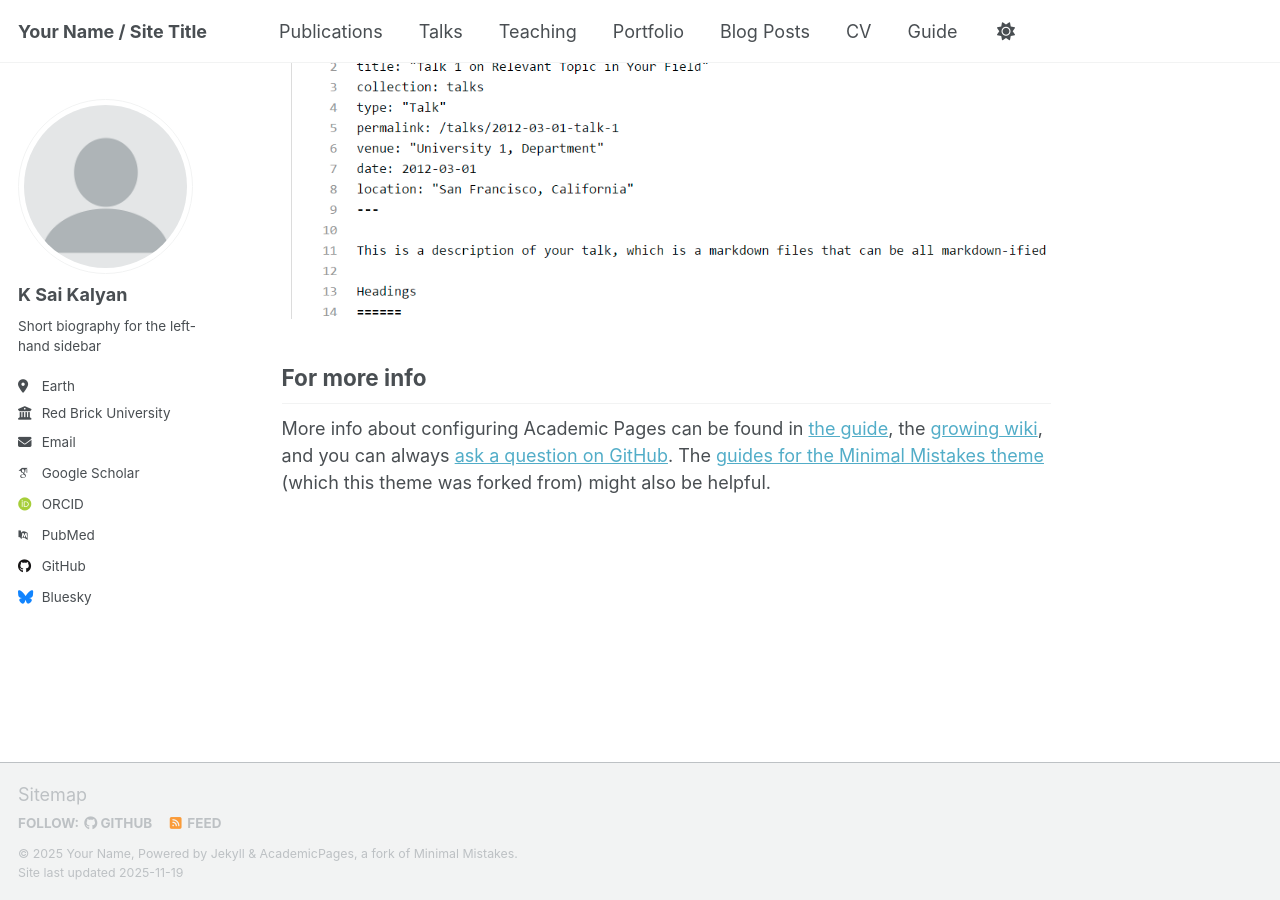
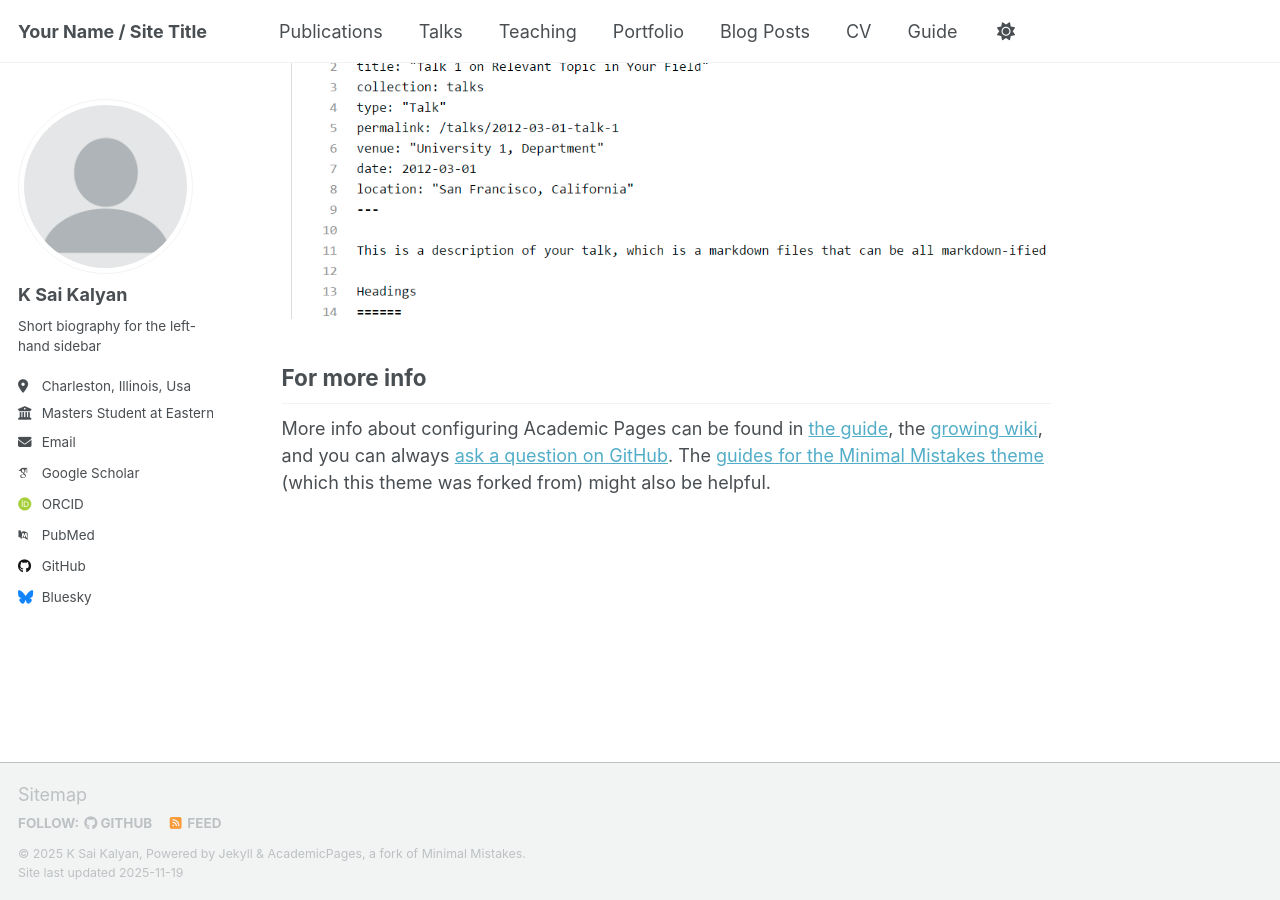
Before and after one commit to KSaiKalyan26/ksaikalyan26.github.io, a Jekyll site: the page built from _pages/about.md, in a window 1280 px wide and 900 px high, scrolled down 2880 px. Built offline with Jekyll 4.4.1, drawn with Linux system fonts in a browser that asks for light colours; some web fonts are replaced; a script that is not in the unit is left out.

Commit message:
Update _config.yml

```diff
--- a/_config.yml
+++ b/_config.yml
@@ -11,7 +11,7 @@ locale                   : "en-US"
 site_theme               : "default" # Currently available options are "default", "air"
 title                    : "Your Name / Site Title"
 title_separator          : "-"
-name                     : &name "Your Name"
+name                     : &name "K Sai Kalyan"
 description              : &description "Your Name's academic portfolio"   # Update this with a general description of your site, this is the default if not overridden by a page
 url                      : https://academicpages.github.io # The base hostname & protocol for your site e.g. "https://[your GitHub username].github.io",
                                                            # or if you already have some other page hosted on Github then use "https://[your GitHub username].github.io/[Your Repo Name]"
@@ -27,10 +27,10 @@ author:
   name             : "K Sai Kalyan"
   pronouns         : # example: "she/her"
   bio              : "Short biography for the left-hand sidebar"
-  location         : "Earth"
-  employer         : "Red Brick University"
+  location         : "Charleston, Illinois, Usa"
+  employer         : "Masters Student at Eastern Illinois University"
   uri              : # URL
-  email            : "none@example.org"
+  email            : "saikalyan2601@gmail.com"
 
   # Academic websites
   academia         : # URL
@@ -48,7 +48,7 @@ author:
   bitbucket        : # Username - Update with your username on the site
   codepen          : # Username
   dribbble         : # Username
-  github           : "academicpages"
+  github           : "academicpage"
   kaggle           : # Username
   stackoverflow    : # User number or user number and name (i.e., use "1" or "1/jeff-atwood")
 
```
